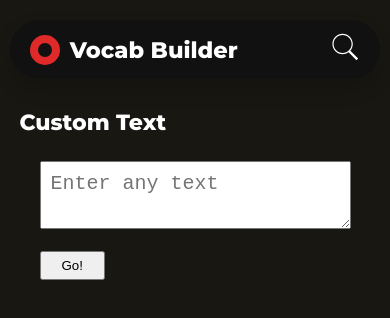
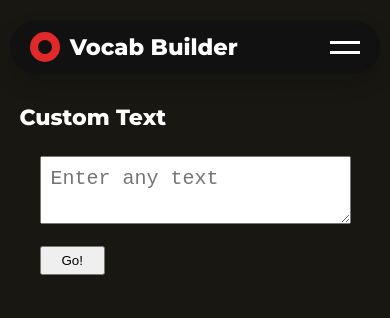
Before and after one commit to sandeep-chahal/vocab-builder, a Next.js app: page /custom in a window 390 px wide. Shown: the top 318 px of the page. Built offline with nearby package versions, Linux system fonts and the light colour scheme.

Commit message:
added basic hamburger menu

```diff
--- /dev/null
+++ b/components/dropdown/index.js
@@ -0,0 +1,18 @@
+import { useEffect, useState } from "react";
+import Link from "next/link";
+import styles from "./styles.module.css";
+
+const DropDown = ({ close }) => {
+	return (
+		<div className={styles.dropdown} onClick={close}>
+			<Link href="/custom">
+				<a className={styles.link}>Custom</a>
+			</Link>
+			<Link href="/search">
+				<a className={styles.link}>Search</a>
+			</Link>
+		</div>
+	);
+};
+
+export default DropDown;
--- /dev/null
+++ b/components/dropdown/styles.module.css
@@ -0,0 +1,18 @@
+.dropdown {
+	z-index: 100;
+	width: 100%;
+	border-radius: 1rem;
+	position: absolute;
+	top: 100%;
+	left: 0;
+	background-color: rgba(17, 17, 17);
+	display: flex;
+	flex-direction: column;
+	padding: 1rem 2rem;
+}
+.link {
+	margin: 1rem 0;
+	font-weight: 400;
+	display: flex;
+	align-items: center;
+}
--- a/components/layout/index.js
+++ b/components/layout/index.js
@@ -1,31 +1,9 @@
-import styles from "./styles.module.css";
-import Link from "next/link";
+import Nav from "../nav";
 
 const Layout = ({ children }) => {
 	return (
 		<div>
-			<nav className={styles.nav}>
-				<Link href="/">
-					<a className={styles.header}>
-						<div className={styles.logo} />
-						<h2>Vocab Builder</h2>
-					</a>
-				</Link>
-				<Link href="/search">
-					<a>
-						<svg
-							className={styles.search}
-							xmlns="http://www.w3.org/2000/svg"
-							fill="#fff"
-							viewBox="0 0 50 50"
-							width="40px"
-							height="40px"
-						>
-							<path d="M 21 3 C 11.621094 3 4 10.621094 4 20 C 4 29.378906 11.621094 37 21 37 C 24.710938 37 28.140625 35.804688 30.9375 33.78125 L 44.09375 46.90625 L 46.90625 44.09375 L 33.90625 31.0625 C 36.460938 28.085938 38 24.222656 38 20 C 38 10.621094 30.378906 3 21 3 Z M 21 5 C 29.296875 5 36 11.703125 36 20 C 36 28.296875 29.296875 35 21 35 C 12.703125 35 6 28.296875 6 20 C 6 11.703125 12.703125 5 21 5 Z" />
-						</svg>
-					</a>
-				</Link>
-			</nav>
+			<Nav />
 			{children}
 		</div>
 	);
--- /dev/null
+++ b/components/nav/index.js
@@ -0,0 +1,47 @@
+import { useState } from "react";
+import styles from "./styles.module.css";
+import Link from "next/link";
+import DropDown from "../dropdown";
+
+const Nav = () => {
+	const [menuOpen, setMenuOpen] = useState(false);
+	return (
+		<nav className={styles.nav}>
+			<Link href="/">
+				<a className={styles.header}>
+					<div className={styles.logo} />
+					<h2>Vocab Builder</h2>
+				</a>
+			</Link>
+			<div
+				className={styles.hamburger}
+				onClick={() => setMenuOpen((prev) => !prev)}
+			>
+				<div className={styles.line}></div>
+				<div className={styles.line}></div>
+			</div>
+			{menuOpen && <DropDown close={() => setMenuOpen(false)} />}
+			<div className={styles.links}>
+				<Link href="/custom">
+					<a className={styles.link}>Custom</a>
+				</Link>
+				<Link href="/search">
+					<a>
+						<svg
+							className={styles.search}
+							xmlns="http://www.w3.org/2000/svg"
+							fill="#fff"
+							viewBox="0 0 50 50"
+							width="40px"
+							height="40px"
+						>
+							<path d="M 21 3 C 11.621094 3 4 10.621094 4 20 C 4 29.378906 11.621094 37 21 37 C 24.710938 37 28.140625 35.804688 30.9375 33.78125 L 44.09375 46.90625 L 46.90625 44.09375 L 33.90625 31.0625 C 36.460938 28.085938 38 24.222656 38 20 C 38 10.621094 30.378906 3 21 3 Z M 21 5 C 29.296875 5 36 11.703125 36 20 C 36 28.296875 29.296875 35 21 35 C 12.703125 35 6 28.296875 6 20 C 6 11.703125 12.703125 5 21 5 Z" />
+						</svg>
+					</a>
+				</Link>
+			</div>
+		</nav>
+	);
+};
+
+export default Nav;
--- a/components/layout/styles.module.css
+++ b/components/nav/styles.module.css
@@ -10,6 +10,7 @@
 	background-color: rgb(17, 17, 17);
 	border-radius: 100px;
 	box-shadow: 0px 1rem 2rem rgba(0, 0, 0, 0.15);
+	position: relative;
 }
 .header {
 	display: flex;
@@ -29,6 +30,30 @@
 	height: 2.5rem;
 }
 
+.links {
+	font-weight: 400;
+	font-size: 1.6rem;
+	display: flex;
+	align-items: center;
+}
+
+.link {
+	margin-right: 3rem;
+}
+.hamburger {
+	display: none;
+	flex-direction: column;
+	width: 3rem;
+}
+.line {
+	width: 100%;
+	height: 3px;
+	background-color: #fff;
+}
+.line:first-child {
+	margin-bottom: 0.7rem;
+}
+
 @media (max-width: 700px) {
 	.nav {
 		padding: 1.2rem 2rem;
@@ -46,4 +71,10 @@
 		height: 3rem;
 		border: 0.8rem solid var(--color-secondary);
 	}
+	.links {
+		display: none;
+	}
+	.hamburger {
+		display: flex;
+	}
 }
```
